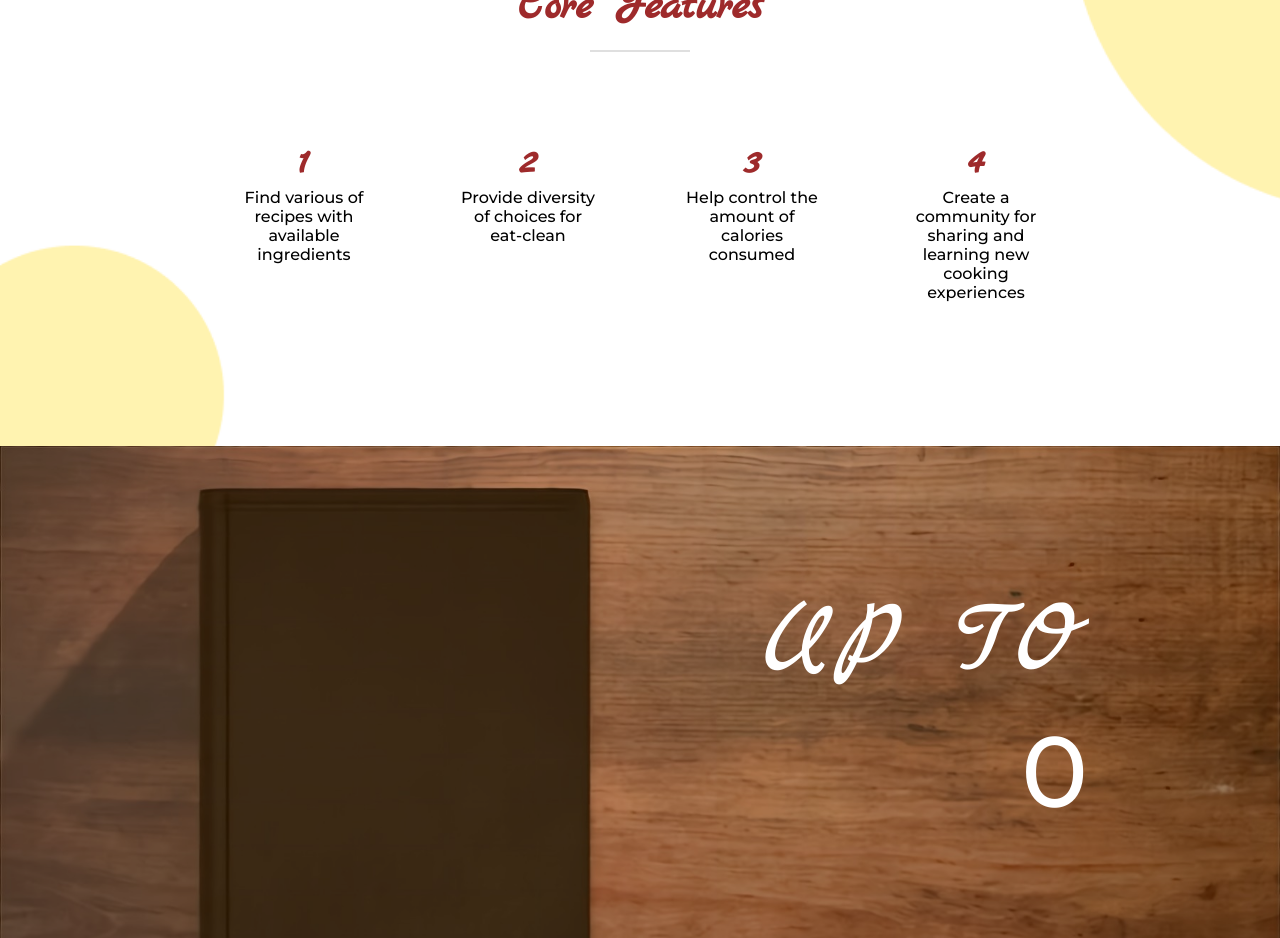
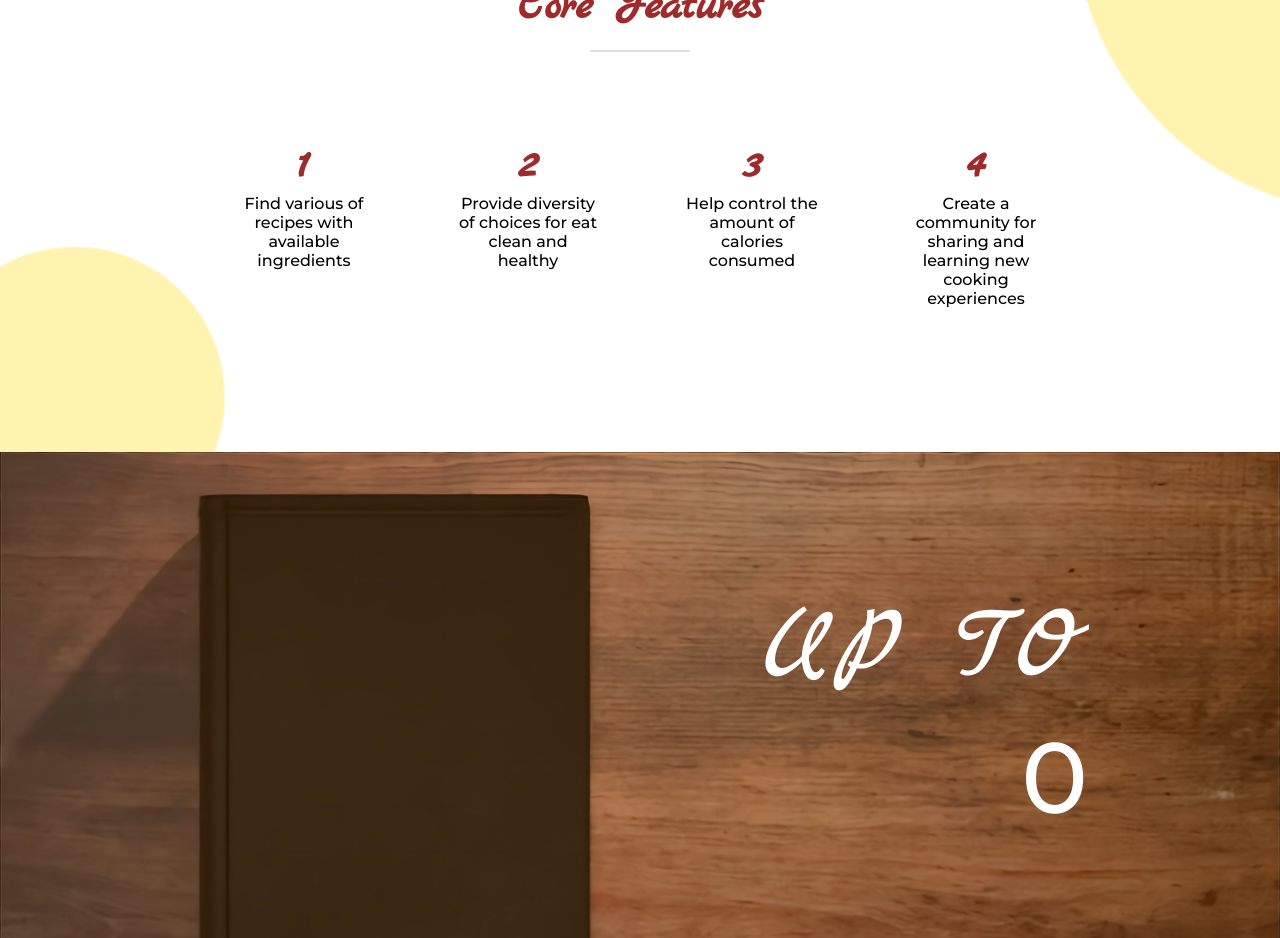
Before and after one commit to Edward2362/BITS, a React (Create React App) app: page / in a window 1280 px wide. Shown: the part 960-1898 px from the top of the page. Built offline with nearby package versions, Linux system fonts and the light colour scheme.

Commit message:
Updated Sign in - Sign up css

```diff
--- a/src/App.css
+++ b/src/App.css
@@ -364,7 +364,7 @@ header .border:hover {
 /* Sign in - up */
 
 .body {
-    height: 79vh;
+    height: 77vh;
     display: flex;
     flex-direction: column;
     align-items: center;
@@ -605,7 +605,7 @@ header .border:hover {
     width: 100%;
     justify-items: center;
     text-align: center;
-    font-size: 40px;
+    font-size: 45px;
 }
 
 .feature-body p {
@@ -1009,7 +1009,7 @@ header .border:hover {
 /* Forgot Password */
 
 .body-forgot {
-    height: 59vh;
+    height: 57vh;
     display: flex;
     justify-content: center;
     padding-top: 20vh;
--- a/src/components/Homepage.js
+++ b/src/components/Homepage.js
@@ -61,7 +61,7 @@ const HomepageBody = () => {
 
                 if (count < data) {
                     counter.innerText = count_converter(count + inc);
-                    setTimeout(updateCount, 10);
+                    setTimeout(updateCount, 5);
                 } else {
                     counter.innerText = count_converter(data);
                 }
@@ -73,7 +73,7 @@ const HomepageBody = () => {
 
             if (
                 elementTop < windowHeight - elementVisible &&
-                elementTop > windowHeight - elementVisible - 30
+                elementTop > windowHeight - elementVisible - 40
             ) {
                 updateCount();
             }
@@ -107,8 +107,8 @@ const HomepageBody = () => {
                                     <h2>2</h2>
                                     <div className="feature-content">
                                         <p>
-                                            Provide diversity of choices for
-                                            eat-clean
+                                            Provide diversity of choices for eat
+                                            clean and healthy
                                         </p>
                                     </div>
                                 </div>
```
Also changed, not shown: src/components/Profile.js (+0 -13 lines).
